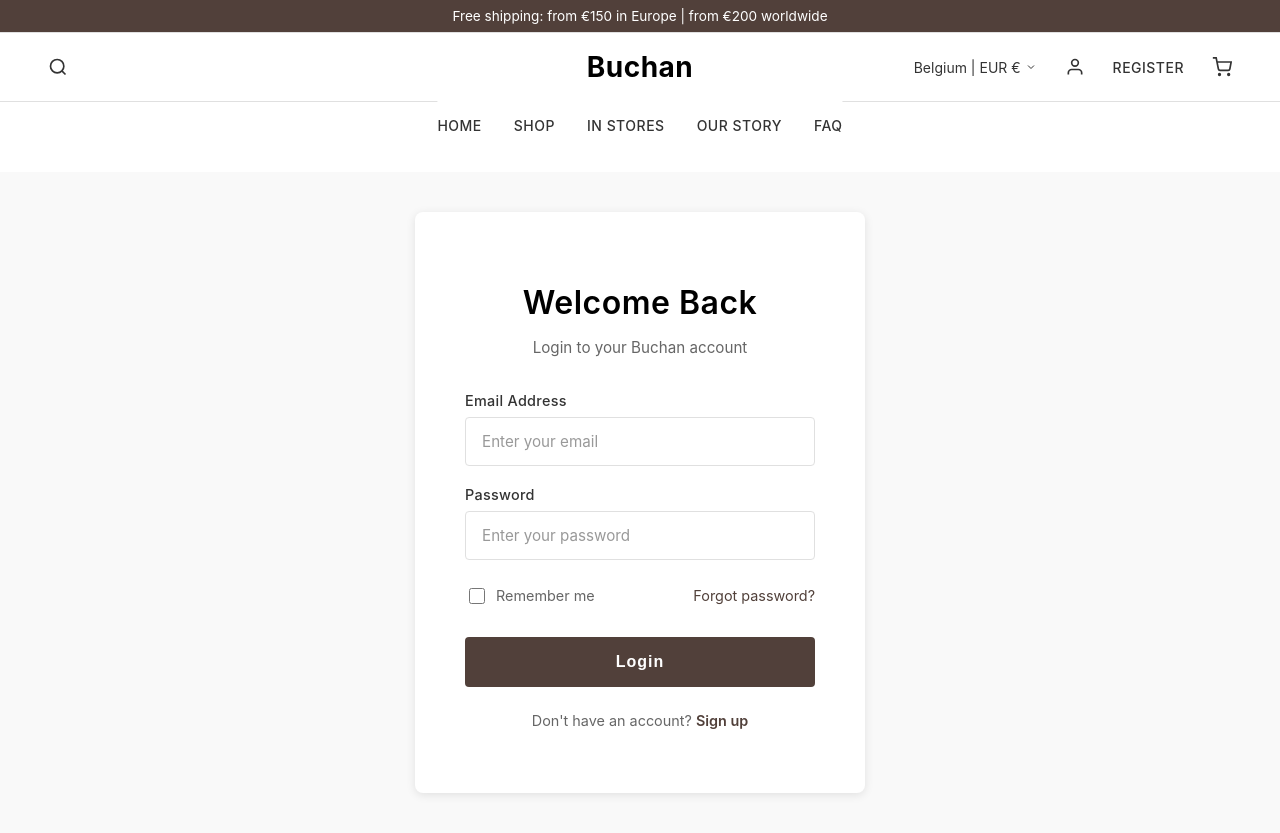
After one commit to r1047785/Onlineshop, a PHP site: page /pages/login.php in a window 1280 px wide. The commit adds this page. Run offline with PHP 8.4, Linux system fonts and the light colour scheme.

Commit message:
feat: Add login page with form and styles; update navigation link to point to the new login page

```diff
--- a/index.php
+++ b/index.php
@@ -39,7 +39,7 @@
           <polyline points="6 9 12 15 18 9"></polyline>
         </svg>
       </div>
-      <a href="/login" class="icon-btn" aria-label="Account">
+      <a href="pages/login.php" class="icon-btn" aria-label="Account">
         <svg width="20" height="20" viewBox="0 0 24 24" fill="none" stroke="currentColor" stroke-width="2">
           <path d="M20 21v-2a4 4 0 0 0-4-4H8a4 4 0 0 0-4 4v2"></path>
           <circle cx="12" cy="7" r="4"></circle>
--- /dev/null
+++ b/pages/login.php
@@ -0,0 +1,95 @@
+<!DOCTYPE html>
+<html lang="en">
+<head>
+    <meta charset="UTF-8">
+    <meta name="viewport" content="width=device-width, initial-scale=1.0">
+    <title>Login - Buchan</title>
+    <link rel="stylesheet" href="../styles/styles.css">
+    <link rel="stylesheet" href="../styles/login.css">
+</head>
+<body>
+    <nav>
+        <div class="top-bar">
+            Free shipping: from €150 in Europe | from €200 worldwide
+        </div>
+
+        <header class="nav">
+            <div class="nav-left">
+                <button class="search-btn" aria-label="Search">
+                    <svg width="20" height="20" viewBox="0 0 24 24" fill="none" stroke="currentColor" stroke-width="2">
+                        <circle cx="11" cy="11" r="8"></circle>
+                        <path d="m21 21-4.35-4.35"></path>
+                    </svg>
+                </button>
+            </div>
+
+            <a href="index.html" class="logo">Buchan</a>
+
+            <nav class="menu">
+                <a href="../index.php">HOME</a>
+                <a href="/shop">SHOP</a>
+                <a href="/in-stores">IN STORES</a>
+                <a href="/our-story">OUR STORY</a>
+                <a href="/faq">FAQ</a>
+            </nav>
+
+            <div class="nav-right">
+                <div class="region-selector">
+                    Belgium | EUR €
+                    <svg width="12" height="12" viewBox="0 0 24 24" fill="none" stroke="currentColor" stroke-width="2">
+                        <polyline points="6 9 12 15 18 9"></polyline>
+                    </svg>
+                </div>
+                <a href="login.html" class="icon-btn" aria-label="Account">
+                    <svg width="20" height="20" viewBox="0 0 24 24" fill="none" stroke="currentColor" stroke-width="2">
+                        <path d="M20 21v-2a4 4 0 0 0-4-4H8a4 4 0 0 0-4 4v2"></path>
+                        <circle cx="12" cy="7" r="4"></circle>
+                    </svg>
+                </a>
+                <a href="register.html"><p>REGISTER</p></a>
+                <a href="../pages/cart.php" class="icon-btn" aria-label="Cart">
+                    <svg width="20" height="20" viewBox="0 0 24 24" fill="none" stroke="currentColor" stroke-width="2">
+                        <circle cx="9" cy="21" r="1"></circle>
+                        <circle cx="20" cy="21" r="1"></circle>
+                        <path d="M1 1h4l2.68 13.39a2 2 0 0 0 2 1.61h9.72a2 2 0 0 0 2-1.61L23 6H6"></path>
+                    </svg>
+                </a>
+            </div>
+        </header>
+    </nav>
+
+    <div class="login-container">
+        <div class="login-box">
+            <h1>Welcome Back</h1>
+            <p class="login-subtitle">Login to your Buchan account</p>
+
+            <form class="login-form" action="login-process.php" method="POST">
+                <div class="form-group">
+                    <label for="email">Email Address</label>
+                    <input type="email" id="email" name="email" placeholder="Enter your email" required>
+                </div>
+
+                <div class="form-group">
+                    <label for="password">Password</label>
+                    <input type="password" id="password" name="password" placeholder="Enter your password" required>
+                </div>
+
+                <div class="form-options">
+                    <label class="remember-me">
+                        <input type="checkbox" name="remember">
+                        <span>Remember me</span>
+                    </label>
+                    <a href="#" class="forgot-password">Forgot password?</a>
+                </div>
+
+                <button type="submit" class="login-btn">Login</button>
+            </form>
+
+            <p class="signup-link">
+                Don't have an account? <a href="register.php">Sign up</a>
+            </p>
+        </div>
+    </div>
+
+</body>
+</html>
--- /dev/null
+++ b/styles/login.css
@@ -0,0 +1,140 @@
+.login-container {
+  min-height: calc(100vh - 180px);
+  display: flex;
+  align-items: center;
+  justify-content: center;
+  padding: 40px 20px;
+  background: #f9f9f9;
+  margin-top: 70px;
+}
+
+.login-box {
+  background: white;
+  padding: 50px;
+  border-radius: 8px;
+  box-shadow: 0 2px 10px rgba(0, 0, 0, 0.1);
+  width: 100%;
+  max-width: 450px;
+}
+
+.login-box h1 {
+  font-size: 2rem;
+  margin-bottom: 10px;
+  font-weight: 600;
+  letter-spacing: 0.5px;
+  text-align: center;
+}
+
+.login-subtitle {
+  text-align: center;
+  color: #666;
+  font-size: 0.95rem;
+  margin-bottom: 35px;
+}
+
+.login-form {
+  display: flex;
+  flex-direction: column;
+  gap: 20px;
+}
+
+.form-group {
+  display: flex;
+  flex-direction: column;
+  gap: 8px;
+}
+
+.form-group label {
+  font-size: 0.9rem;
+  font-weight: 500;
+  color: #333;
+  letter-spacing: 0.3px;
+}
+
+.form-group input {
+  padding: 14px 16px;
+  font-size: 0.95rem;
+  border: 1px solid #e0e0e0;
+  border-radius: 4px;
+  transition: border-color 0.2s;
+  font-family: inherit;
+}
+
+.form-group input:focus {
+  outline: none;
+  border-color: #51403a;
+}
+
+.form-group input::placeholder {
+  color: #999;
+}
+
+.form-options {
+  display: flex;
+  justify-content: space-between;
+  align-items: center;
+  margin-top: 5px;
+}
+
+.remember-me {
+  display: flex;
+  align-items: center;
+  gap: 8px;
+  font-size: 0.9rem;
+  color: #666;
+  cursor: pointer;
+}
+
+.remember-me input[type="checkbox"] {
+  cursor: pointer;
+  width: 16px;
+  height: 16px;
+}
+
+.forgot-password {
+  font-size: 0.9rem;
+  color: #51403a;
+  text-decoration: none;
+  transition: opacity 0.2s;
+}
+
+.forgot-password:hover {
+  opacity: 0.7;
+}
+
+.login-btn {
+  width: 100%;
+  background: #51403a;
+  color: white;
+  border: none;
+  padding: 16px;
+  font-size: 1rem;
+  font-weight: 600;
+  letter-spacing: 1px;
+  cursor: pointer;
+  border-radius: 4px;
+  margin-top: 10px;
+  transition: background 0.3s;
+}
+
+.login-btn:hover {
+  background: #3d2f28;
+}
+
+.signup-link {
+  text-align: center;
+  margin-top: 25px;
+  font-size: 0.9rem;
+  color: #666;
+}
+
+.signup-link a {
+  color: #51403a;
+  text-decoration: none;
+  font-weight: 600;
+  transition: opacity 0.2s;
+}
+
+.signup-link a:hover {
+  opacity: 0.7;
+}
```
Also changed, not shown: pages/login.html (deleted), pages/register.html (deleted), pages/register.php (added).
